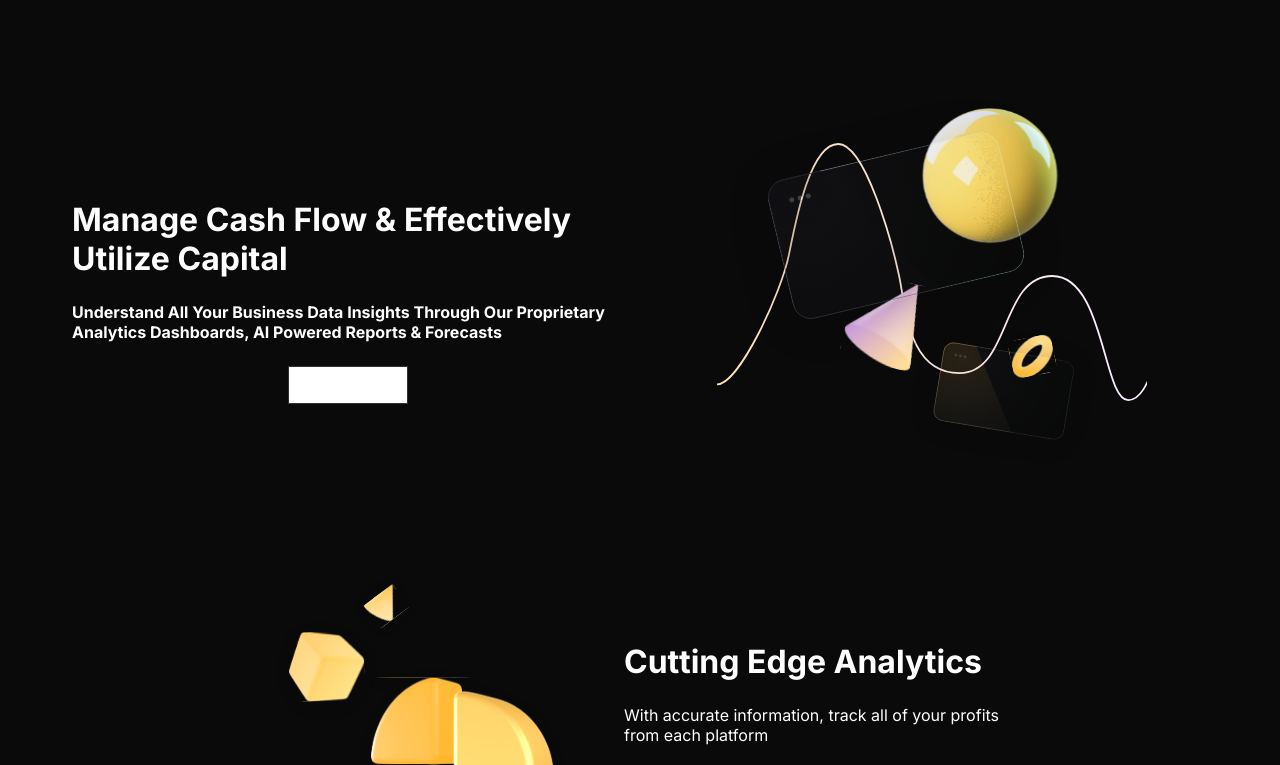
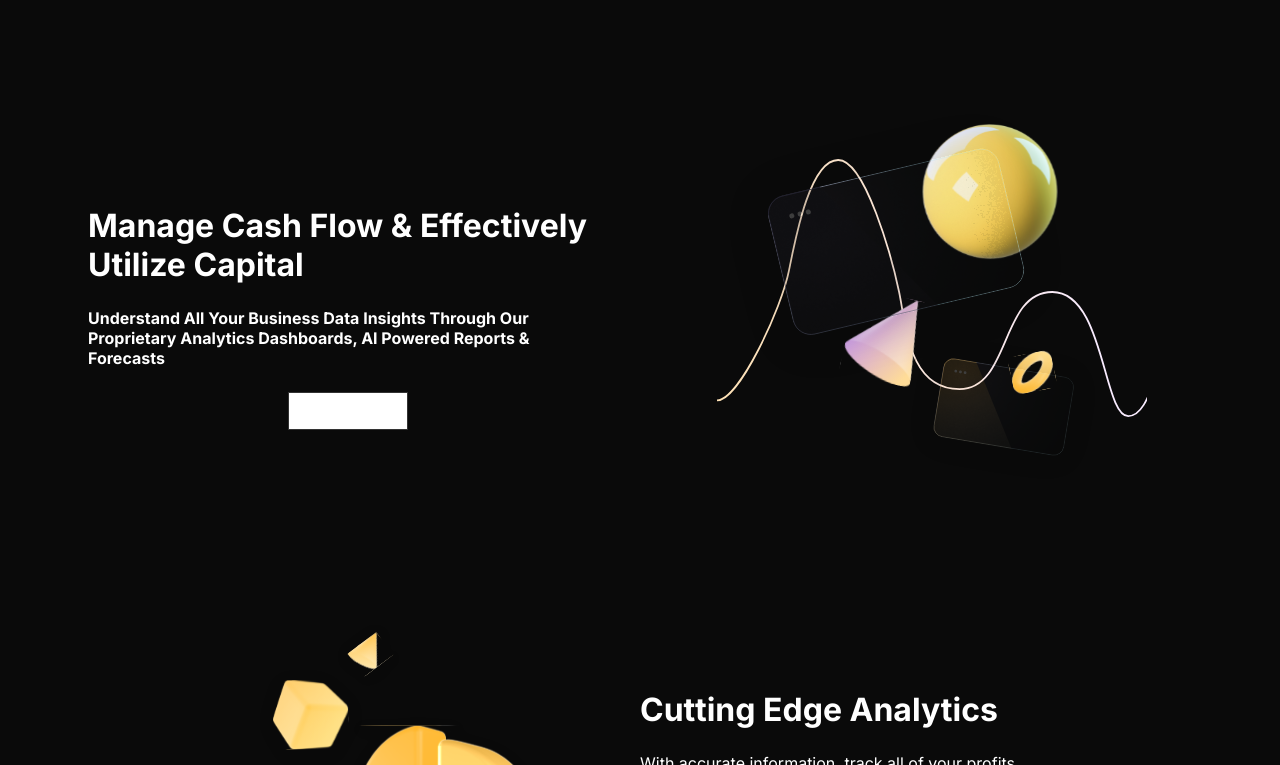
Before and after one commit to Balance-AI/Balance_frontend2.0, a Next.js app: page / in a window 1280 px wide. Shown: the part 2075-2840 px from the top of the page. Built offline with nearby package versions, Linux system fonts and the light colour scheme.

Commit message:
Any extra commits

```diff
--- a/styles/Filler.module.css
+++ b/styles/Filler.module.css
@@ -19,12 +19,14 @@
     .filler__content {
       flex-direction: row;
       justify-content: space-between;
+      align-items: center;
     }
   }
 
   .filler__text {
     flex: 1;
     text-align: center;
+    padding: 1rem; /* Add padding for better spacing */
   }
 
   @media (min-width: 768px) {
@@ -70,6 +72,7 @@
     justify-content: center;
     align-items: center;
     margin-bottom: 1.5rem; /* Add spacing below image on smaller screens */
+    padding: 1rem; /* Add padding for better spacing */
   }
 
   .filler__image {
```
Also changed, not shown: components/Filler.js (line endings or trailing spaces).
